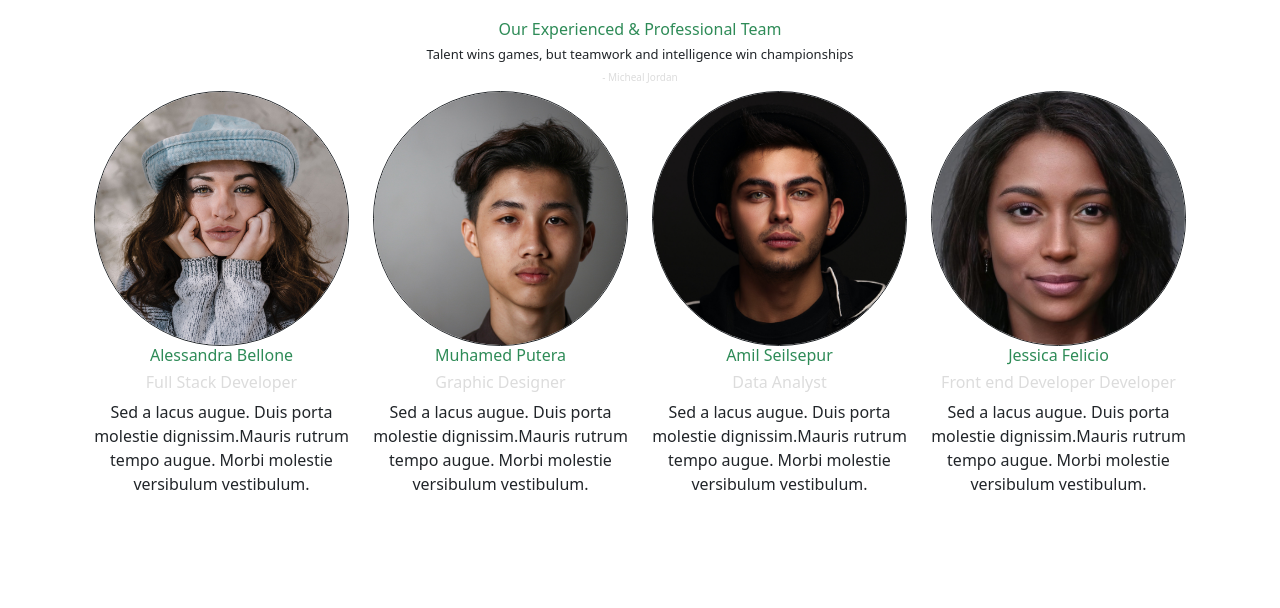
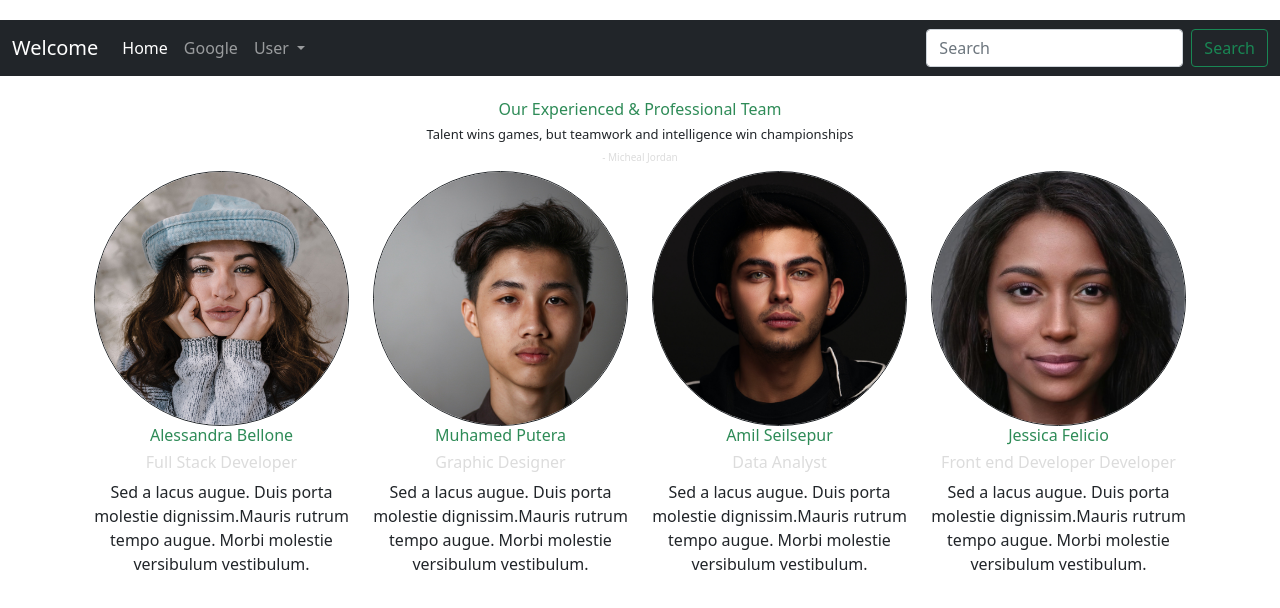
Before and after one commit to SimoneMondello/bootstrap-team-gallery, a plain HTML site: page index.html in a window 1280 px wide. Drawn offline with nearby package versions, Linux system fonts and the light colour scheme.

Commit message:
Fine.esercizio.navbar

```diff
--- a/index.html
+++ b/index.html
@@ -13,7 +13,44 @@
   </head>
 
   <body>
-    <div class="container">
+          <!--Navbar-->
+          <nav class="navbar navbar-expand-lg navbar-dark bg-dark">
+            <div class="container-fluid">
+              <a class="navbar-brand" href="#">Welcome</a>
+              <button class="navbar-toggler" type="button" data-bs-toggle="collapse" data-bs-target="#navbarSupportedContent" aria-controls="navbarSupportedContent" aria-expanded="false" aria-label="Toggle navigation">
+                <span class="navbar-toggler-icon"></span>
+              </button>
+              <div class="collapse navbar-collapse" id="navbarSupportedContent">
+                <ul class="navbar-nav me-auto mb-2 mb-lg-0">
+                  <li class="nav-item">
+                    <a class="nav-link active" aria-current="page" href="#">Home</a>
+                  </li>
+                  <li class="nav-item">
+                    <a class="nav-link" href="https://www.google.com">Google</a>
+                  </li>
+                  <li class="nav-item dropdown">
+                    <a class="nav-link dropdown-toggle" href="#" id="navbarDropdown" role="button" data-bs-toggle="dropdown" aria-expanded="false">
+                      User
+                    </a>
+                    <ul class="dropdown-menu" aria-labelledby="navbarDropdown">
+                      <li><a class="dropdown-item" href="#">Jessica</a></li>
+                      <li><a class="dropdown-item" href="#">mohamed</a></li>
+                      <li><hr class="dropdown-divider"></li>
+                      <li><a class="dropdown-item" href="#">Alessandra</a></li>
+                    </ul>
+                  </ul>
+                <form class="d-flex">
+                  <input class="form-control me-2" type="search" placeholder="Search" aria-label="Search">
+                  <button class="btn btn-outline-success" type="submit">Search</button>
+                </form>
+              </div>
+            </div>
+          </nav>
+
+          <br>
+
+          <!--Container1-->
+        <div class="container">
         <div class="container">
             <div class="row">
               <div class="col-12"> <h1 id="title1">Our Experienced & Professional Team</h1></div>
@@ -25,6 +62,8 @@
             </div>
           </div>
 
+
+          <!--Container2-->
           <div class="container">
             <div class="row row-cols-4">
               <div class="col-3"><img src="img/pic1.jpeg"  class="img-fluid border border-dark" id="img1">
--- a/style.css
+++ b/style.css
@@ -1,7 +1,7 @@
 *{
     box-sizing: border-box;
 }
-
+/* conteiner1 */
 #title1 {
     text-align: center;
     color: seagreen;
@@ -17,6 +17,8 @@
     font-size: x-small;
     font: bold;
 }
+
+/*conteiner2 */
 #img1 {
 
   height: 40px%;
@@ -41,6 +43,7 @@
 
 }
 
+/*body*/
 body {
     margin-top: 20px;
 }
```
